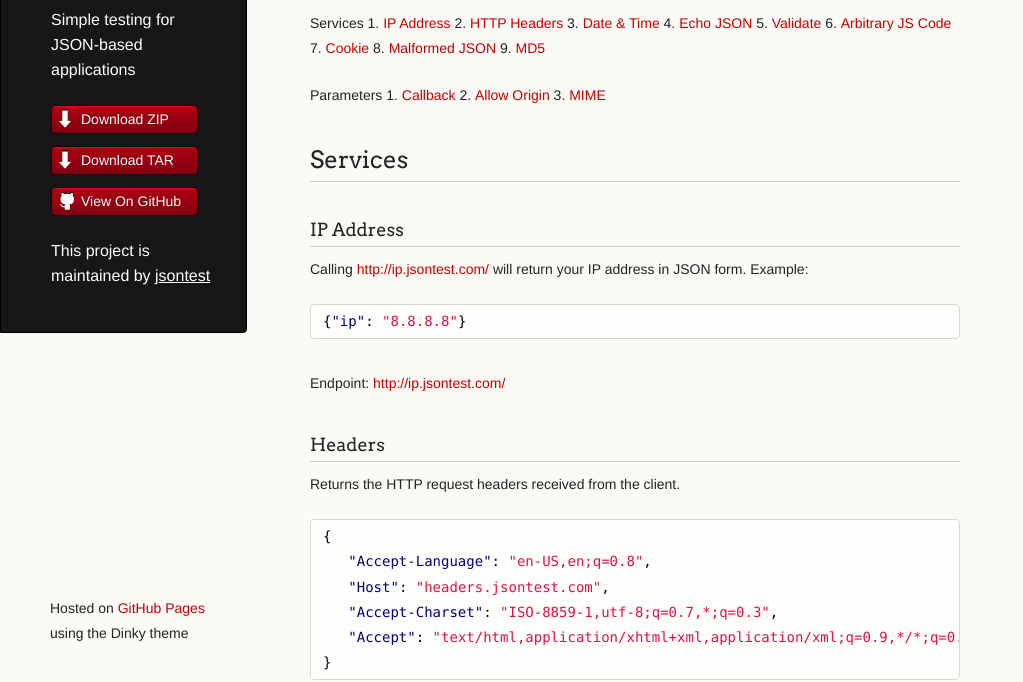
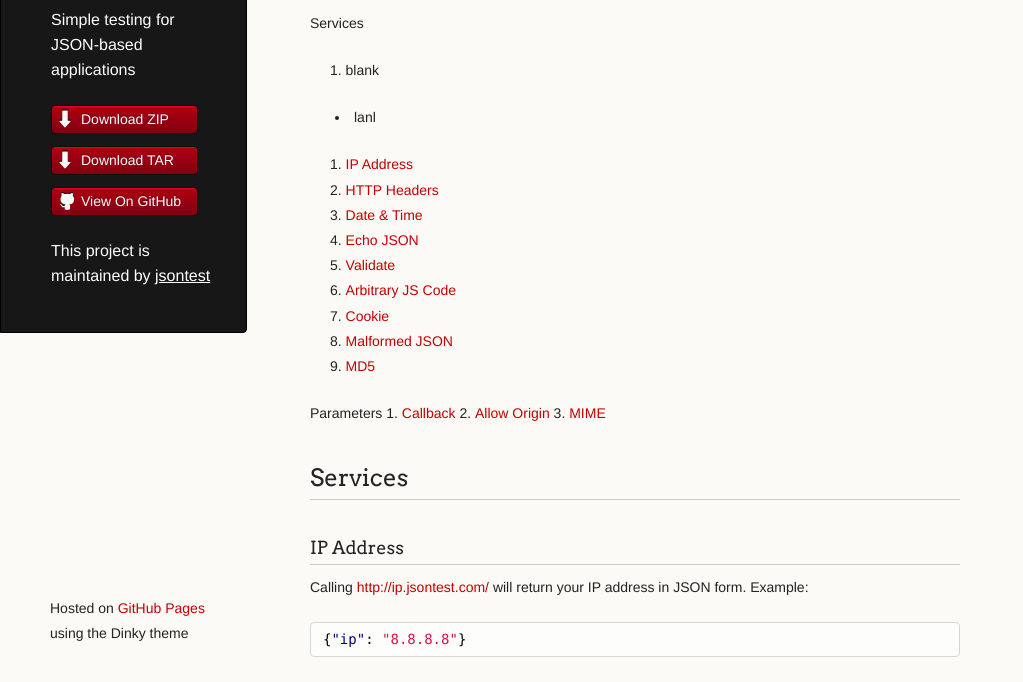
Before and after one commit to jsontest/jsontest, a plain HTML site: page index.html in a window 1280 px wide. Shown: the part 122-804 px from the top of the page, without its empty margins (0-1023 px from the left). Drawn offline with Linux system fonts and the light colour scheme.

```diff
--- a/index.html
+++ b/index.html
@@ -32,18 +32,24 @@
       <section>
         <p>JSONTest.com is a testing platform for services utilizing JavaScript Object Notation (JSON). To use, make a request to <strong>servicename</strong>.jsontest.com, where <strong>servicename</strong> is the name of a service listed below. We also support a number of parameters, such as <strong>callback</strong>, allowing you to test Javascript and other web applications. For example, try this: <a href="http://ip.jsontest.com/?callback=showMyIP">http://ip.jsontest.com/?callback=showMyIP</a></p>
 
-<p>Services
-1.   <a href="#ip">IP Address</a>
-2. <a href="#headers">HTTP Headers</a>
-3. <a href="#date">Date &amp; Time</a>
-4. <a href="#echo">Echo JSON</a>
-5. <a href="#validate">Validate</a>
-6. <a href="#code">Arbitrary JS Code</a>
-7. <a href="#cookie">Cookie</a>
-8. <a href="#malformed">Malformed JSON</a>
-9. <a href="#md5">MD5</a></p>
+<p>Services</p>
 
-<p>Parameters
+<ol>
+<li>blank</li>
+</ol><ul>
+<li>lanl</li>
+</ul><ol>
+<li>  <a href="#ip">IP Address</a>
+</li>
+<li><a href="#headers">HTTP Headers</a></li>
+<li><a href="#date">Date &amp; Time</a></li>
+<li><a href="#echo">Echo JSON</a></li>
+<li><a href="#validate">Validate</a></li>
+<li><a href="#code">Arbitrary JS Code</a></li>
+<li><a href="#cookie">Cookie</a></li>
+<li><a href="#malformed">Malformed JSON</a></li>
+<li><a href="#md5">MD5</a></li>
+</ol><p>Parameters
 1. <a href="#callback">Callback</a>
 2. <a href="#alloworigin">Allow Origin</a>
 3. <a href="#mime">MIME</a></p>
```
Also changed, not shown: params.json (+1 -1 lines).
